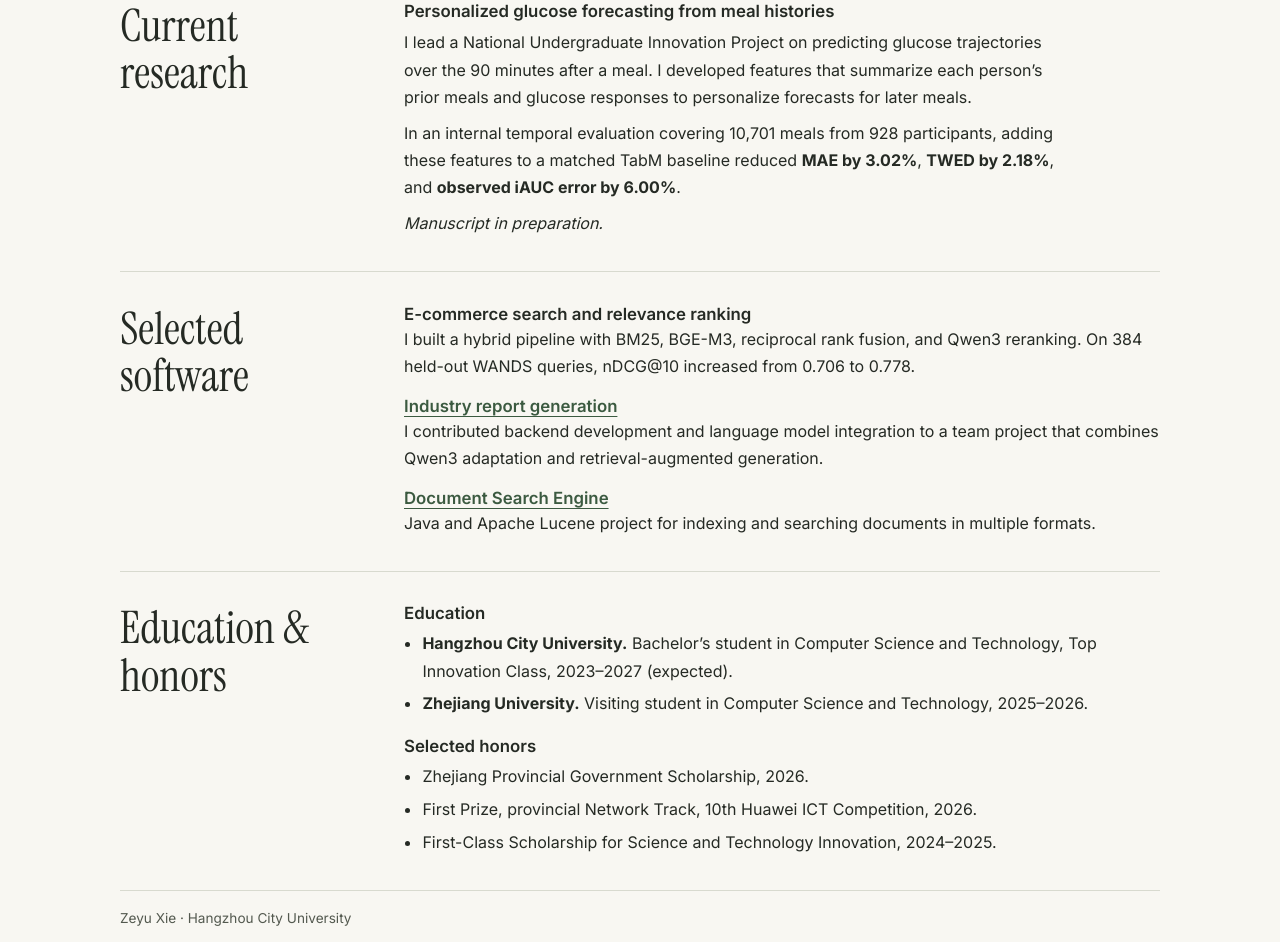
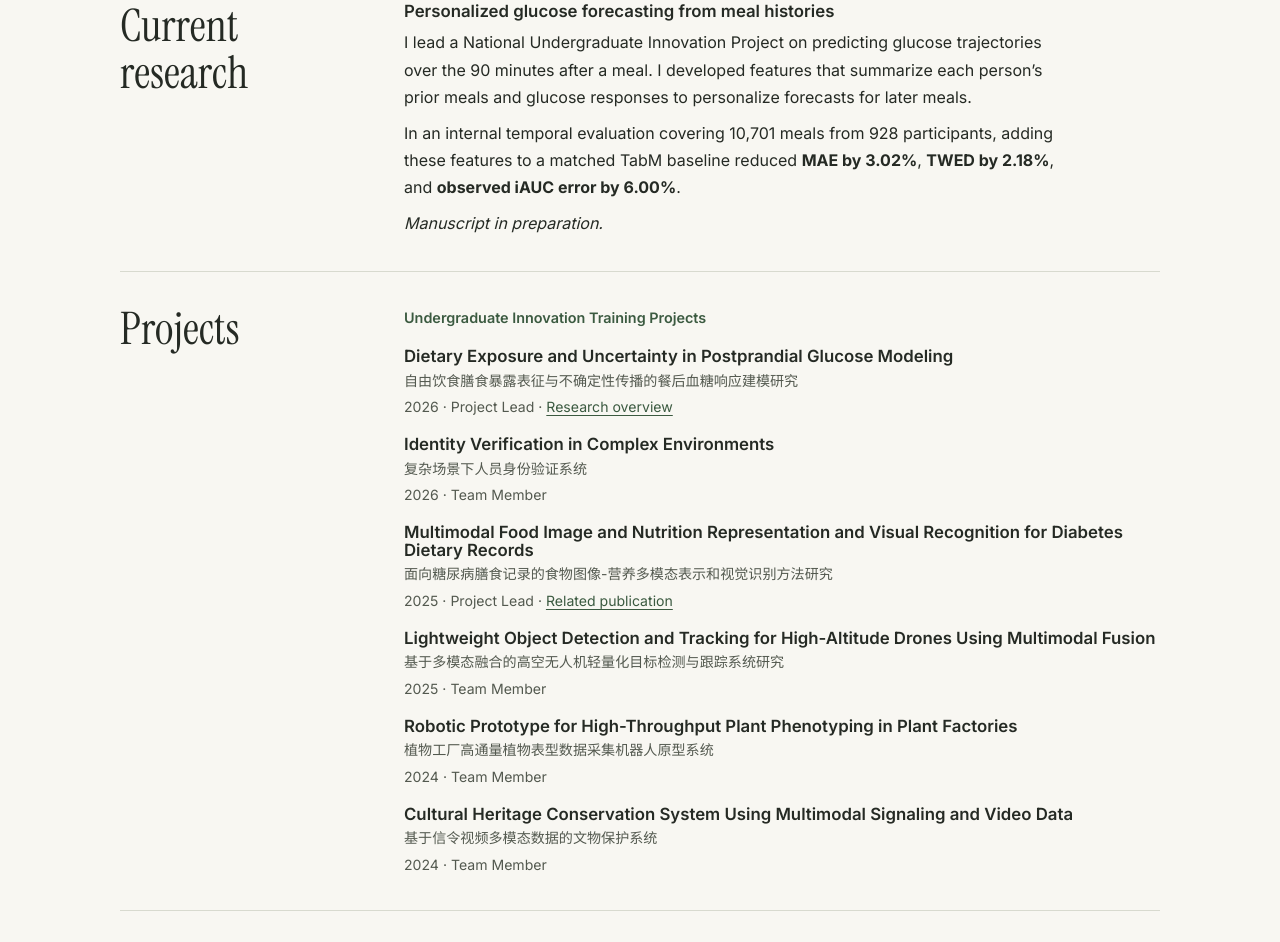
Before and after one commit to MyLoveSong/MyLoveSong.github.io, a plain HTML site: page index.html in a window 1280 px wide. Shown: the part 1117-2059 px from the top of the page. Drawn offline with Linux system fonts and the light colour scheme.

Commit message:
Add undergraduate research project portfolio

```diff
--- a/index.html
+++ b/index.html
@@ -87,6 +87,8 @@
     .projects { list-style: none; margin: 0; padding: 0; }
     .projects li + li { margin-top: 1.1rem; }
     .projects p { margin: .15rem 0 0; }
+    .project-program { margin: 0 0 1.15rem; color: var(--accent); font-size: .9rem; font-weight: 600; }
+    .project-title-zh, .project-meta { color: var(--muted); font-size: .88rem; }
     .credentials { display: grid; gap: 1.3rem; }
     .credentials ul { margin: .45rem 0 0; padding-left: 1.15rem; }
     .credentials li + li { margin-top: .35rem; }
@@ -112,6 +114,7 @@
       <nav aria-label="Main navigation">
         <a href="#publication">Publication</a>
         <a href="#research">Research</a>
+        <a href="#projects">Projects</a>
         <a href="#software">Software</a>
         <a href="#education">Education &amp; honors</a>
         <a href="https://github.com/MyLoveSong">GitHub</a>
@@ -149,6 +152,45 @@
           <p class="summary">I lead a National Undergraduate Innovation Project on predicting glucose trajectories over the 90 minutes after a meal. I developed features that summarize each person’s prior meals and glucose responses to personalize forecasts for later meals.</p>
           <p class="summary">In an internal temporal evaluation covering 10,701 meals from 928 participants, adding these features to a matched TabM baseline reduced <strong>MAE by 3.02%</strong>, <strong>TWED by 2.18%</strong>, and <strong>observed iAUC error by 6.00%</strong>.</p>
           <p class="summary"><em>Manuscript in preparation.</em></p>
+        </div>
+      </section>
+
+      <section class="section" id="projects" aria-labelledby="projects-heading">
+        <h2 id="projects-heading">Projects</h2>
+        <div>
+          <p class="project-program">Undergraduate Innovation Training Projects</p>
+          <ul class="projects">
+            <li>
+              <h3>Dietary Exposure and Uncertainty in Postprandial Glucose Modeling</h3>
+              <p class="project-title-zh" lang="zh-CN">自由饮食膳食暴露表征与不确定性传播的餐后血糖响应建模研究</p>
+              <p class="project-meta"><time datetime="2026">2026</time> · Project Lead · <a href="#research">Research overview</a></p>
+            </li>
+            <li>
+              <h3>Identity Verification in Complex Environments</h3>
+              <p class="project-title-zh" lang="zh-CN">复杂场景下人员身份验证系统</p>
+              <p class="project-meta"><time datetime="2026">2026</time> · Team Member</p>
+            </li>
+            <li>
+              <h3>Multimodal Food Image and Nutrition Representation and Visual Recognition for Diabetes Dietary Records</h3>
+              <p class="project-title-zh" lang="zh-CN">面向糖尿病膳食记录的食物图像-营养多模态表示和视觉识别方法研究</p>
+              <p class="project-meta"><time datetime="2025">2025</time> · Project Lead · <a href="#publication">Related publication</a></p>
+            </li>
+            <li>
+              <h3>Lightweight Object Detection and Tracking for High-Altitude Drones Using Multimodal Fusion</h3>
+              <p class="project-title-zh" lang="zh-CN">基于多模态融合的高空无人机轻量化目标检测与跟踪系统研究</p>
+              <p class="project-meta"><time datetime="2025">2025</time> · Team Member</p>
+            </li>
+            <li>
+              <h3>Robotic Prototype for High-Throughput Plant Phenotyping in Plant Factories</h3>
+              <p class="project-title-zh" lang="zh-CN">植物工厂高通量植物表型数据采集机器人原型系统</p>
+              <p class="project-meta"><time datetime="2024">2024</time> · Team Member</p>
+            </li>
+            <li>
+              <h3>Cultural Heritage Conservation System Using Multimodal Signaling and Video Data</h3>
+              <p class="project-title-zh" lang="zh-CN">基于信令视频多模态数据的文物保护系统</p>
+              <p class="project-meta"><time datetime="2024">2024</time> · Team Member</p>
+            </li>
+          </ul>
         </div>
       </section>
 
```
